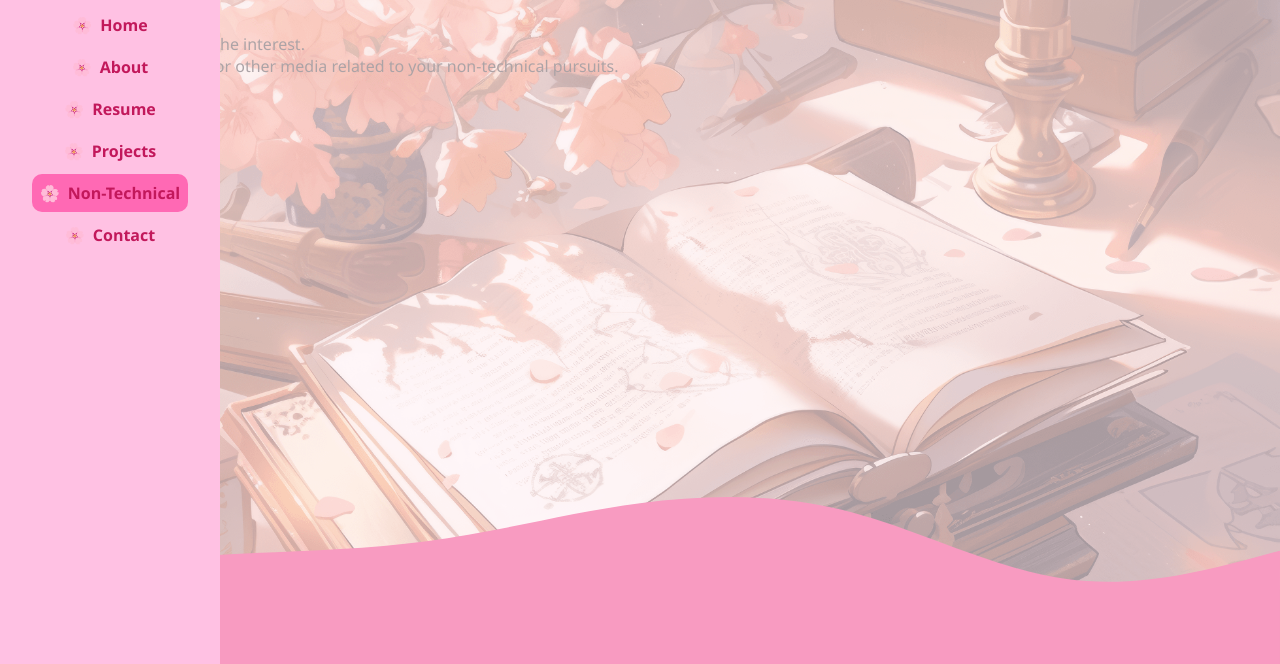
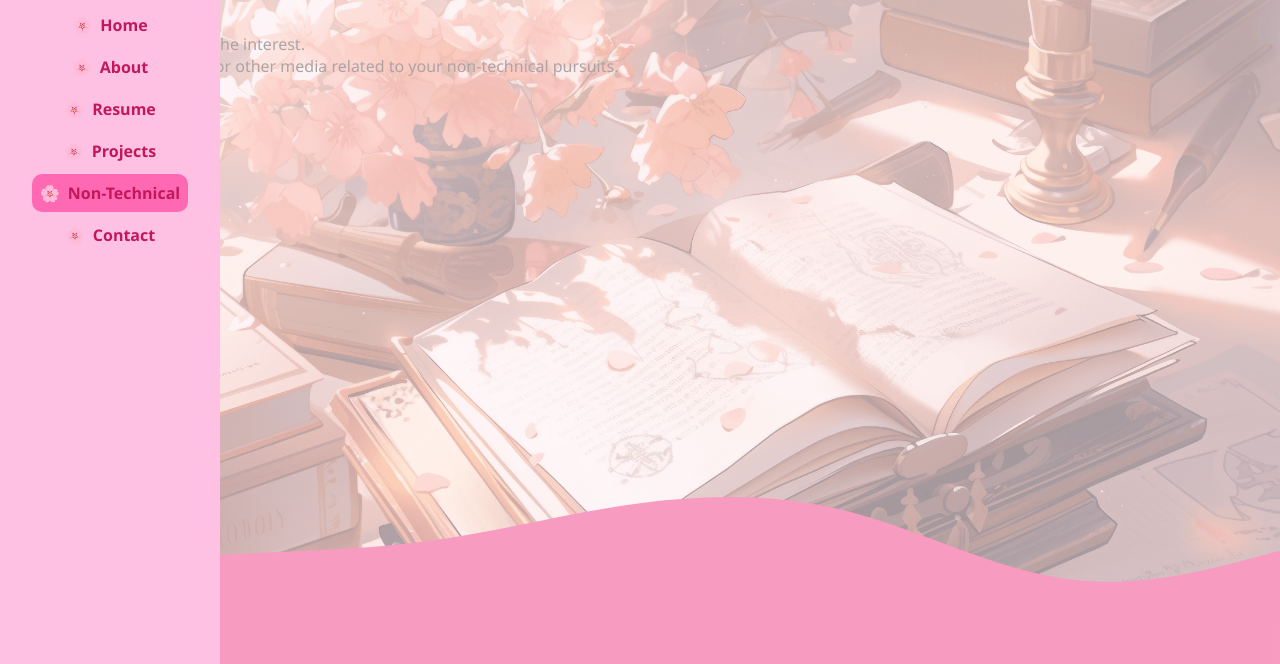
Before and after one commit to mrunaljadhor/my_resume_site, a plain HTML site: page nontech.html in a window 1280 px wide. Shown: the part 136-800 px from the top of the page. Drawn offline with Linux system fonts and the light colour scheme.

Commit message:
Add files via upload

```diff
--- a/nontech.html
+++ b/nontech.html
@@ -57,9 +57,9 @@
         /* Add the following styles to target the main-content specifically on this page */
         .main-content {
             background-image: url('background.png'); /* Replace with your image path */
-            background-size: cover;
+            background-size: contain;
             background-repeat: no-repeat;
-            background-position: right;
+            background-position: center;
             opacity: 0.4; /* Adjust the opacity (0 to 1) */
         }
     </style>
```
